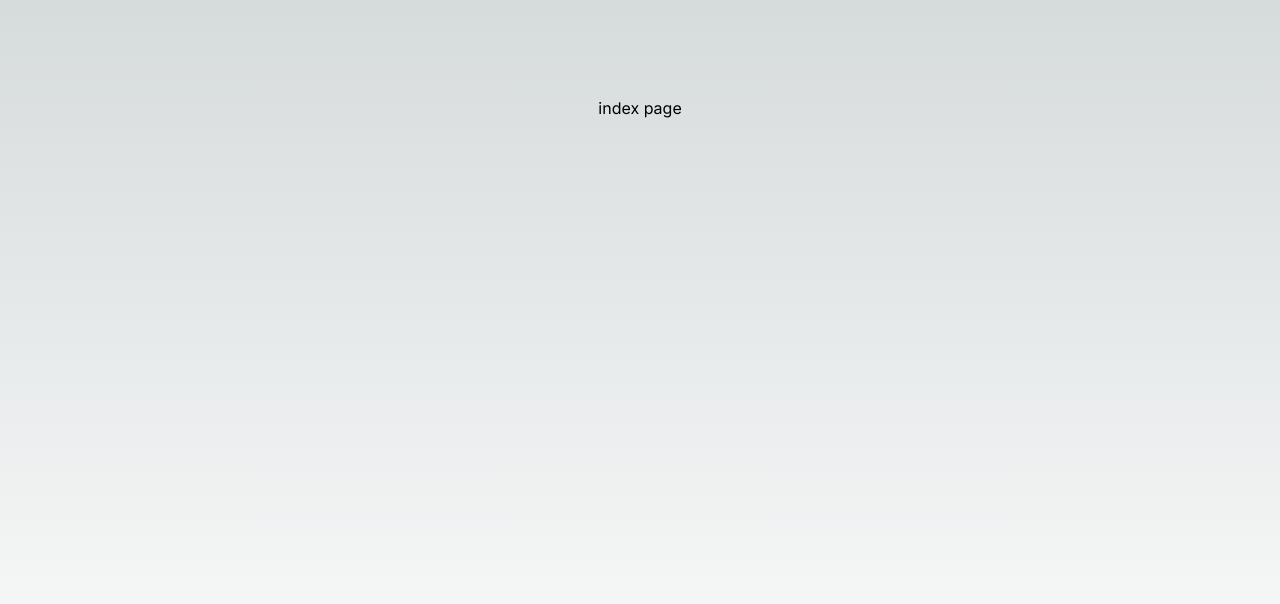
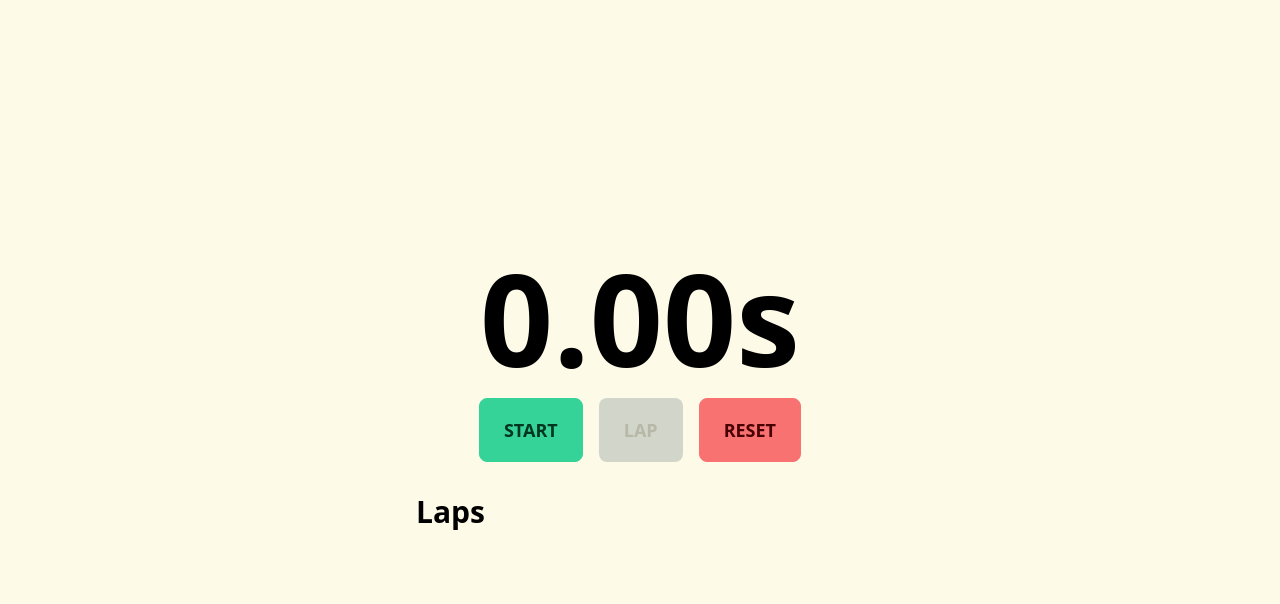
Before and after one commit to roon-replica/next.js-website, a Next.js app in the folder simple-website/: page / in a window 1280 px wide. Shown: the top 604 px of the page. Built offline with nearby package versions, Linux system fonts and the light colour scheme.

Commit message:
[tools-pjt] 타이머 StopWatch 추가
- todo list는 주석처리

```diff
--- a/simple-website/package.json
+++ b/simple-website/package.json
@@ -9,7 +9,7 @@
     "lint": "next lint"
   },
   "dependencies": {
-    "@heroicons/react": "^2.0.18",
+    "@heroicons/react": "v1",
     "@reduxjs/toolkit": "^1.9.5",
     "@types/react-dom": "18.2.1",
     "autoprefixer": "10.4.14",
@@ -17,11 +17,12 @@
     "daisyui": "^2.51.6",
     "eslint": "8.39.0",
     "eslint-config-next": "13.3.2",
-    "heroicons": "^2.0.18",
+    "heroicons": "^2.2.0",
     "next": "13.3.2",
     "postcss": "8.4.23",
     "react": "18.2.0",
     "react-dom": "18.2.0",
+    "react-draggable": "^4.4.6",
     "react-hook-form": "^7.44.1",
     "react-redux": "^8.0.5",
     "redux": "^4.2.1",
--- /dev/null
+++ b/simple-website/src/components/stopwatch/StopWatch.tsx
@@ -0,0 +1,63 @@
+import React, { useState, useEffect } from 'react';
+
+const StopWatch: React.FC = () => {
+    const [seconds, setSeconds] = useState(0);
+    const [isActive, setIsActive] = useState(false);
+    const [laps, setLaps] = useState<number[]>([]);
+
+    useEffect(() => {
+        let interval: NodeJS.Timeout | null = null;
+        if (isActive) {
+            interval = setInterval(() => {
+                setSeconds((seconds) => seconds + 0.01);
+            }, 10);
+        } else if (!isActive && seconds !== 0) {
+            clearInterval(interval!);
+        }
+        return () => clearInterval(interval!);
+    }, [isActive, seconds]);
+
+    const reset = () => {
+        setSeconds(0);
+        setIsActive(false);
+        setLaps([]);
+    };
+
+    const recordLap = () => {
+        setLaps([...laps, seconds]);
+    };
+
+    return (
+        <div className="flex flex-col items-center justify-center min-h-screen bg-base-100 p-6">
+            <div className="flex flex-col items-center mb-8 w-full">
+                <div className="text-9xl font-bold mb-4">{seconds.toFixed(2)}s</div>
+                <div className="flex space-x-4">
+                    <button
+                        className={`btn btn-lg ${isActive ? 'btn-warning' : 'btn-success'}`}
+                        onClick={() => setIsActive(!isActive)}
+                    >
+                        {isActive ? 'Pause' : 'Start'}
+                    </button>
+                    <button className="btn btn-lg btn-info" onClick={recordLap} disabled={!isActive}>
+                        Lap
+                    </button>
+                    <button className="btn btn-lg btn-error" onClick={reset}>
+                        Reset
+                    </button>
+                </div>
+            </div>
+            <div className="w-full max-w-md">
+                <h2 className="text-3xl font-bold mb-4">Laps</h2>
+                <ul className="list-decimal list-inside space-y-2">
+                    {laps.map((lap, index) => (
+                        <li key={index} className="text-2xl p-2 bg-gray-100 rounded-lg shadow-md">
+                            {lap.toFixed(2)}s
+                        </li>
+                    ))}
+                </ul>
+            </div>
+        </div>
+    );
+};
+
+export default StopWatch;
--- a/simple-website/src/components/todo-list/CardHeader.tsx
+++ b/simple-website/src/components/todo-list/CardHeader.tsx
@@ -6,8 +6,8 @@ export interface CardHeaderProps {
 
 const CardHeader: React.FunctionComponent<CardHeaderProps> = ({ type }) => {
   return (
-    <div className="flex flex-col justify-center items-center mx-4 my-2">
-      <div className="card w-96 bg-sky-800 text-primary-content rounded-none">
+    <div className="flex flex-col justify-center items-center mx-4 my-2" data-theme="cozy">
+      <div className="card w-96 bg-primary text-primary-content rounded-none">
         <div className="card-body">
           <h2 className="card-title">{TodoCardType[type]}</h2>
         </div>
--- a/simple-website/src/components/todo-list/TodoColumn.tsx
+++ b/simple-website/src/components/todo-list/TodoColumn.tsx
@@ -17,8 +17,8 @@ const TodoColumn: React.FC<TodoColumnProps> = ({ todoList }) => {
 
     const updatedTodo = { ...selectedTodo };
     const cardTypeString = TodoCardType[updatedTodo.type + 1];
-    const cardType: TodoCardType =
-      TodoCardType[cardTypeString as keyof typeof TodoCardType]; // 이게 최선인가. 되게 번거롭고 뭐하는건지도 잘 모르겠음
+    // 이게 최선인가. 되게 번거롭고 뭐하는건지도 잘 모르겠음
+    const cardType: TodoCardType = TodoCardType[cardTypeString as keyof typeof TodoCardType];
 
     updatedTodo.type = cardType;
 
--- a/simple-website/src/pages/index.tsx
+++ b/simple-website/src/pages/index.tsx
@@ -1,11 +1,34 @@
 import { Inter } from "next/font/google";
+import React from "react";
+import Link from "next/link";
+import { ClipboardListIcon, ClockIcon } from "@heroicons/react/outline";
+import StopWatch from "@/components/stopwatch/StopWatch";
 
 const inter = Inter({ subsets: ["latin"] });
 
 export default function Home() {
-  return (
-    <main
-      className={`flex min-h-screen flex-col items-center justify-between p-24 ${inter.className}`}
-    >index page</main>
-  );
+    return (
+        <StopWatch />
+
+        // <main
+        //     className={`flex min-h-screen flex-col items-center justify-center p-24 ${inter.className}`}
+        //     data-theme="cozy"
+        // >
+        //     {/*<h1 className="text-4xl font-bold mb-8">Welcome, Thanks for visit</h1>*/}
+        //     {/*<div className="mb-8 text-center">*/}
+        //     {/*    /!*<p className="text-lg">Manage your tasks efficiently with our Todo List</p>*!/*/}
+        //     {/*    <p className="text-lg">Keep track of time with our StopWatch</p>*/}
+        //     {/*</div>*/}
+        //     {/*<nav className="flex space-x-8">*/}
+        //     {/*    <Link href="/todo-list/main" className="text-4xl bg-primary p-4 rounded-lg flex items-center space-x-2">*/}
+        //     {/*        <ClipboardListIcon className="w-8 h-8"/>*/}
+        //     {/*        <div>Todo List</div>*/}
+        //     {/*    </Link>*/}
+        //     {/*    <Link href="/timer/main" className="text-4xl bg-primary p-4 rounded-lg flex items-center space-x-2">*/}
+        //     {/*        <ClockIcon className="w-8 h-8"/>*/}
+        //     {/*        <div>StopWatch</div>*/}
+        //     {/*    </Link>*/}
+        //     {/*</nav>*/}
+        // </main>
+    );
 }
--- /dev/null
+++ b/simple-website/src/pages/stopwatch/main.tsx
@@ -0,0 +1,19 @@
+import React from 'react';
+import Link from 'next/link';
+import StopWatch from "@/components/stopwatch/StopWatch";
+import { ArrowLeftIcon } from "@heroicons/react/outline";
+
+const Main: React.FC = () => {
+    return (
+        <div className="min-h-screen p-6" data-theme="cozy">
+            <div className="flex justify-between items-center mb-7">
+                <Link href="/" className="text-xl p-2 rounded-lg">
+                    <ArrowLeftIcon className="w-6 h-6" />
+                </Link>
+            </div>
+            <StopWatch />
+        </div>
+    );
+};
+
+export default Main;
--- a/simple-website/src/pages/todo-list/main.tsx
+++ b/simple-website/src/pages/todo-list/main.tsx
@@ -10,6 +10,10 @@ import {CardProps} from "@/components/todo-list/Card";
 import TodoColumn from "@/components/todo-list/TodoColumn";
 
 import {useAppDispatch, useAppSelector} from "@/global-store/hooks";
+import React from "react";
+import Link from "next/link";
+import {ArrowLeftIcon, ArrowRightIcon} from "@heroicons/react/outline";
+import {ArrowSmLeftIcon} from "@heroicons/react/solid";
 
 const Main = () => {
     const dispatch = useAppDispatch();
@@ -43,13 +47,17 @@ const Main = () => {
     };
 
     return (
-        <div className="min-h-screen p-6">
-            <div className="mb-7 flex flex-wrap items-center">
+        <div className="min-h-screen p-6" data-theme="cozy">
+            <div className="flex justify-between items-center mb-7">
+                <Link href="/" className="text-xl p-2 rounded-lg">
+                    <ArrowLeftIcon className="w-6 h-6" />
+                </Link>
+            </div>
+            <div className="mb-7 flex flex-wrap items-center ">
                 <Header
-                    header="나의 해야할 일들"
-                    headerTextClassName="flex flex-col ml-1 mt-4 text-xl transform font-italic"
+                    header="My Todo List"
+                    headerTextClassName="flex flex-col ml-1 mt-4 text-4xl transform font-italic"
                 />
-
                 <TodoForm onSave={createNewTodo}/>
             </div>
             <div className="flex flex-wrap">
--- a/simple-website/tailwind.config.js
+++ b/simple-website/tailwind.config.js
@@ -14,30 +14,22 @@ module.exports = {
       },
     },
   },
-  // daisyui: {
-  //   themes: [
-  //     {
-  //       mytheme: {
-  //         primary: "#570DF8",
-
-  //         secondary: "#F000B8",
-
-  //         accent: "#37CDBE",
-
-  //         neutral: "#3D4451",
-
-  //         "base-100": "#FFFFFF",
-
-  //         info: "#3ABFF8",
-
-  //         success: "#36D399",
-
-  //         warning: "#FBBD23",
-
-  //         error: "#F87272",
-  //       },
-  //     },
-  //   ],
-  // },
   plugins: [require("daisyui")],
+  daisyui: {
+    themes: [
+      {
+        cozy: {
+          "primary": "#f4a261",
+          "secondary": "#2a9d8f",
+          "accent": "#e76f51",
+          "neutral": "#264653",
+          "base-100": "#fefae8",
+          "info": "#3abff8",
+          "success": "#36d399",
+          "warning": "#fbbd23",
+          "error": "#f87272",
+        },
+      },
+    ],
+  },
 };
```
Also changed, not shown: simple-website/src/components/todo-list/Card.tsx (+20 -22 lines), simple-website/src/components/todo-list/TodoFormModal.tsx (+11 -21 lines), 1 other file (tests, documents, lock files or other folders).
